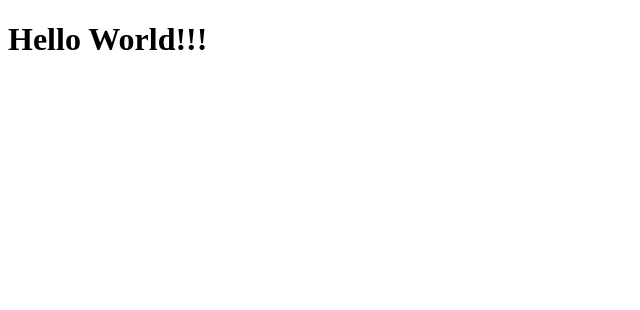
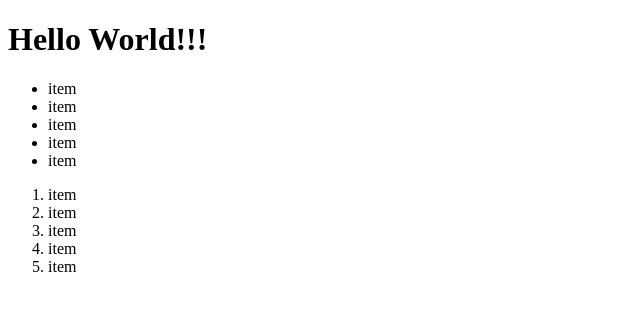
Before and after one commit to Giuseppe7777/lesson_4, a plain HTML site: page index.html in a window 1280 px wide. Shown: the whole page, without its empty margins (0-640 px from the left). Drawn offline with Linux system fonts and the light colour scheme.

Commit message:
version_2

```diff
--- a/index.html
+++ b/index.html
@@ -4,9 +4,23 @@
     <meta charset="UTF-8">
     <meta http-equiv="X-UA-Compatible" content="IE=edge">
     <meta name="viewport" content="width=device-width, initial-scale=1.0">
-    <title>Lesson 4</title>
+    <title>Lesson 4 Version 1.0</title>
 </head>
 <body>
     <h1>Hello World!!!</h1>
+    <ul>
+        <li>item</li>
+        <li>item</li>
+        <li>item</li>
+        <li>item</li>
+        <li>item</li>
+    </ul>
+    <ol>
+        <li>item</li>
+        <li>item</li>
+        <li>item</li>
+        <li>item</li>
+        <li>item</li>
+    </ol>
 </body>
 </html>
```
